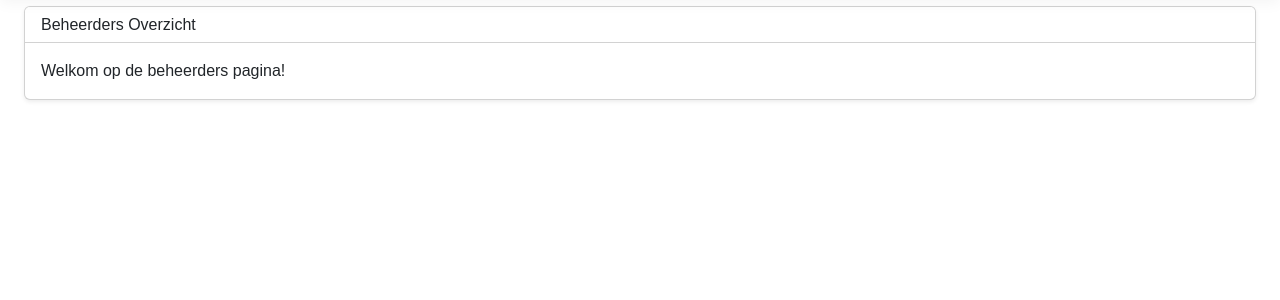
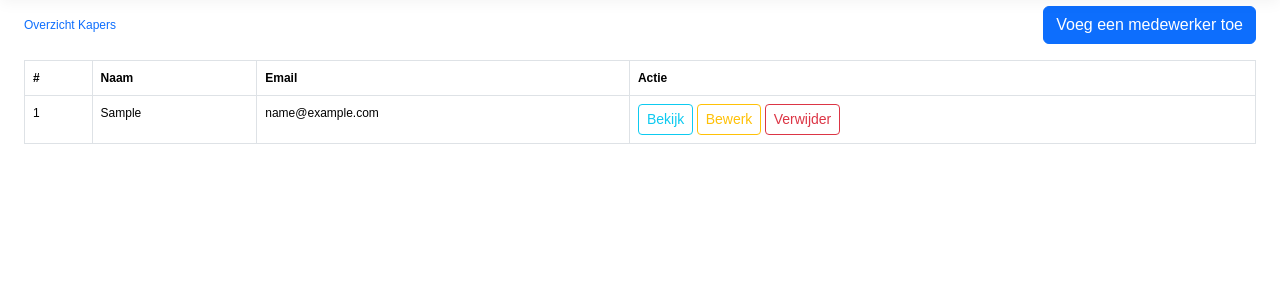
Before and after one commit to AMO-GT/examen-v2, a Laravel app: page /beheerders in a window 1280 px wide. Shown: the part 78-378 px from the top of the page. Run offline with Laravel 12, Linux system fonts and the light colour scheme; tables that the repository leaves empty hold one stand-in row (values such as "Sample post"); style sheets or scripts are compiled from the project's sources.

Commit message:
Alle views, routes en controllermethodes voor medewerkers(kapers) toegevoegd

```diff
--- a/app/Http/Controllers/BeheerdersController.php
+++ b/app/Http/Controllers/BeheerdersController.php
@@ -1,6 +1,7 @@
 <?php
 
 namespace App\Http\Controllers;
+use App\Models\Medewerker;
 
 use Illuminate\Http\Request;
 
@@ -8,6 +9,57 @@
 {
     public function index()
     {
-        return view('beheerders.index');
+        $medewerkers = Medewerker::all();
+        return view('beheerders.index', compact('medewerkers'));
     }
+
+    // Formulier tonen voor medewerkers.create
+    public function create()
+    {
+        return view('beheerders.create'); // Let op: de view heet medewerkers.create
+    }
+
+    // Opslaan van medewerker via medewerkers.store
+    public function store(Request $request)
+    {
+        $validated = $request->validate([
+            'naam' => 'required|string|max:100',
+            'email' => 'required|email|unique:medewerkers,email',
+        ]);
+
+        Medewerker::create($validated);
+
+        return redirect()->route('beheerders.index')->with('success', 'Medewerker succesvol toegevoegd.');
+    }
+
+    public function show(Medewerker $medewerker)
+    {
+        return view('beheerders.show', compact('medewerker'));
+    }
+
+
+    public function edit(Medewerker $medewerker)
+    {
+        return view('beheerders.edit', compact('medewerker'));
+    }
+
+    public function update(Request $request, Medewerker $medewerker)
+    {
+        $validated = $request->validate([
+            'naam' => 'required|string|max:100',
+            'email' => 'required|email|unique:medewerkers,email,' . $medewerker->medewerker_id . ',medewerker_id',
+        ]);
+
+        $medewerker->update($validated);
+
+        return redirect()->route('beheerders.index')->with('success', 'Medewerker bijgewerkt.');
+    }
+
+
+    public function destroy(Medewerker $medewerker)
+    {
+        $medewerker->delete();
+        return redirect()->route('beheerders.index')->with('success', 'Medewerker verwijderd.');
+    }
+
 }
--- a/app/Models/Medewerker.php
+++ b/app/Models/Medewerker.php
@@ -2,6 +2,7 @@
 
 namespace App\Models;
 
+use Illuminate\Database\Eloquent\Factories\HasFactory;
 use Illuminate\Database\Eloquent\Model;
 
 class Medewerker extends Model
--- a/resources/views/beheerders/index.blade.php
+++ b/resources/views/beheerders/index.blade.php
@@ -1,19 +1,39 @@
 @extends('layouts.app')
 
 @section('content')
-<div class="container">
-    <div class="row">
-        <div class="col-md-12">
-            <div class="card shadow-sm">
-                <div class="card-header bg-white">
-                    <h2 class="mb-0">Beheerders Overzicht</h2>
-                </div>
-                <div class="card-body">
-                    <!-- Hier komt de specifieke inhoud voor de beheerders pagina -->
-                    <p>Welkom op de beheerders pagina!</p>
-                </div>
-            </div>
+    <div class="container" style="font-family: Arial, sans-serif; font-size: 12px;">
+        <div class="d-flex justify-content-between align-items-center mb-3">
+            <h2 class="text-primary">Overzicht Kapers</h2>
+            <a href="{{ route('medewerkers.create') }}" class="btn btn-primary">Voeg een medewerker toe</a>
         </div>
+
+        <table class="table table-bordered table-hover">
+            <thead class="text-white" style="background-color: #0047AB;">
+            <tr>
+                <th>#</th>
+                <th>Naam</th>
+                <th>Email</th>
+                <th>Actie</th>
+            </tr>
+            </thead>
+            <tbody>
+            @foreach($medewerkers as $medewerker)
+                <tr>
+                    <td>{{ $medewerker->medewerker_id }}</td>
+                    <td>{{ $medewerker->naam }}</td>
+                    <td>{{ $medewerker->email }}</td>
+                    <td>
+                        <a href="{{ route('medewerkers.show', $medewerker->medewerker_id) }}" class="btn btn-sm btn-outline-info">Bekijk</a>
+                        <a href="{{ route('medewerkers.edit', $medewerker->medewerker_id) }}" class="btn btn-sm btn-outline-warning">Bewerk</a>
+                        <form action="{{ route('medewerkers.destroy', $medewerker->medewerker_id) }}" method="POST" class="d-inline">
+                            @csrf
+                            @method('DELETE')
+                            <button class="btn btn-sm btn-outline-danger" onclick="return confirm('Weet je zeker dat je dit wilt verwijderen?')">Verwijder</button>
+                        </form>
+                    </td>
+                </tr>
+            @endforeach
+            </tbody>
+        </table>
     </div>
-</div>
 @endsection
--- a/routes/web.php
+++ b/routes/web.php
@@ -13,7 +13,12 @@
 //<-----------------------------------------AHMAD----------------------------------------->
 // Beheerders routes
 Route::get('/beheerders', [BeheerdersController::class, 'index'])->name('beheerders.index');
-
+Route::get('/medewerkers/create', [BeheerdersController::class, 'create'])->name('medewerkers.create');
+Route::post('/medewerkers', [BeheerdersController::class, 'store'])->name('medewerkers.store');
+Route::get('/medewerkers/{medewerker}', [BeheerdersController::class, 'show'])->name('medewerkers.show');
+Route::get('/medewerkers/{medewerker}/edit', [BeheerdersController::class, 'edit'])->name('medewerkers.edit');
+Route::put('/medewerkers/{medewerker}', [BeheerdersController::class, 'update'])->name('medewerkers.update');
+Route::delete('/medewerkers/{medewerker}', [BeheerdersController::class, 'destroy'])->name('medewerkers.destroy');
 
 
 //<-----------------------------------------AHMAD----------------------------------------->
```
Also changed, not shown: resources/views/beheerders/create.blade.php (added, +35 -0 lines), resources/views/beheerders/edit.blade.php (added, +36 -0 lines), resources/views/beheerders/show.blade.php (added, +13 -0 lines), database/migrations/2025_04_03_135705_make_eigenaar_id_nullable_in_medewerkers_table.php (added).
